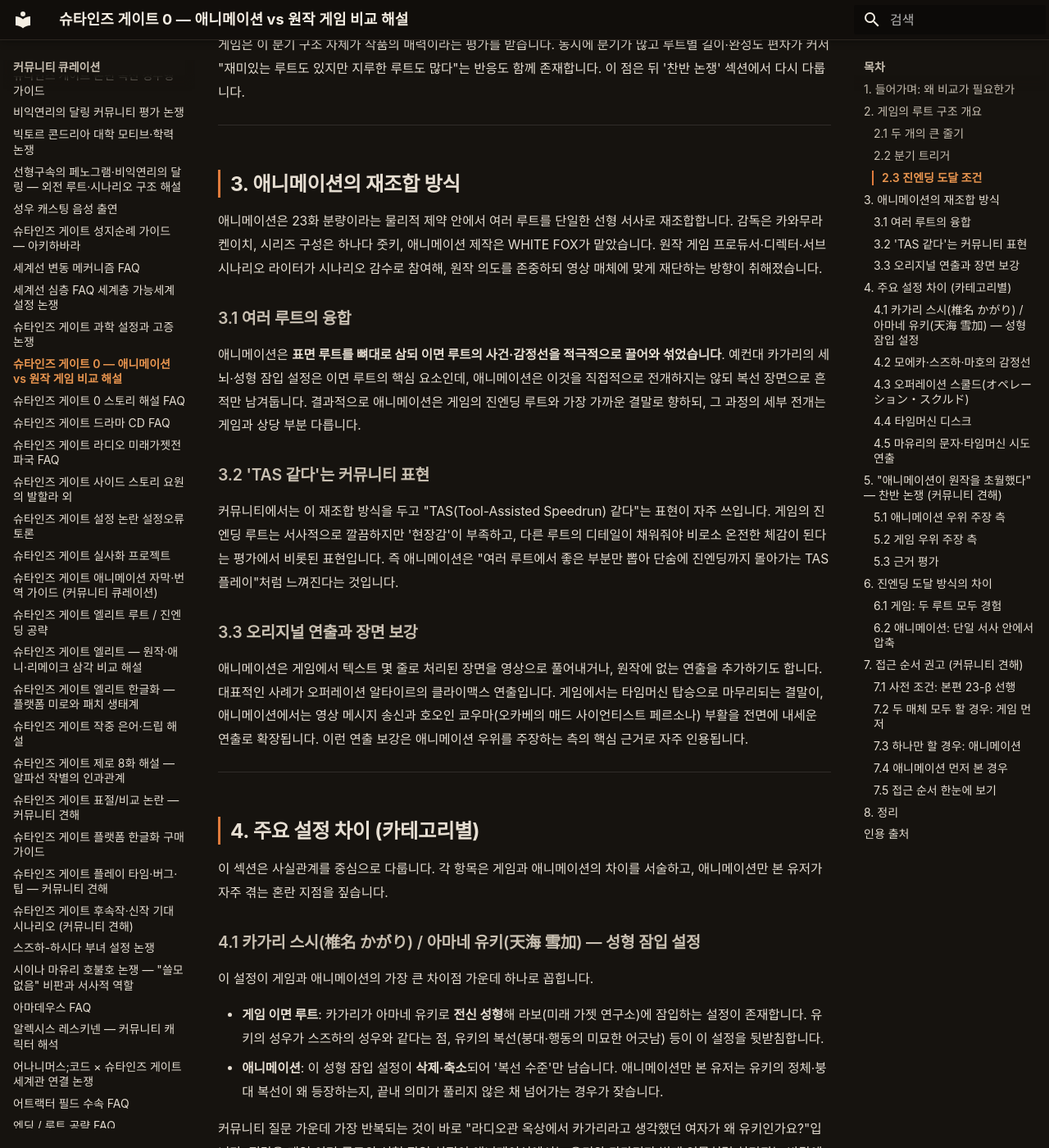
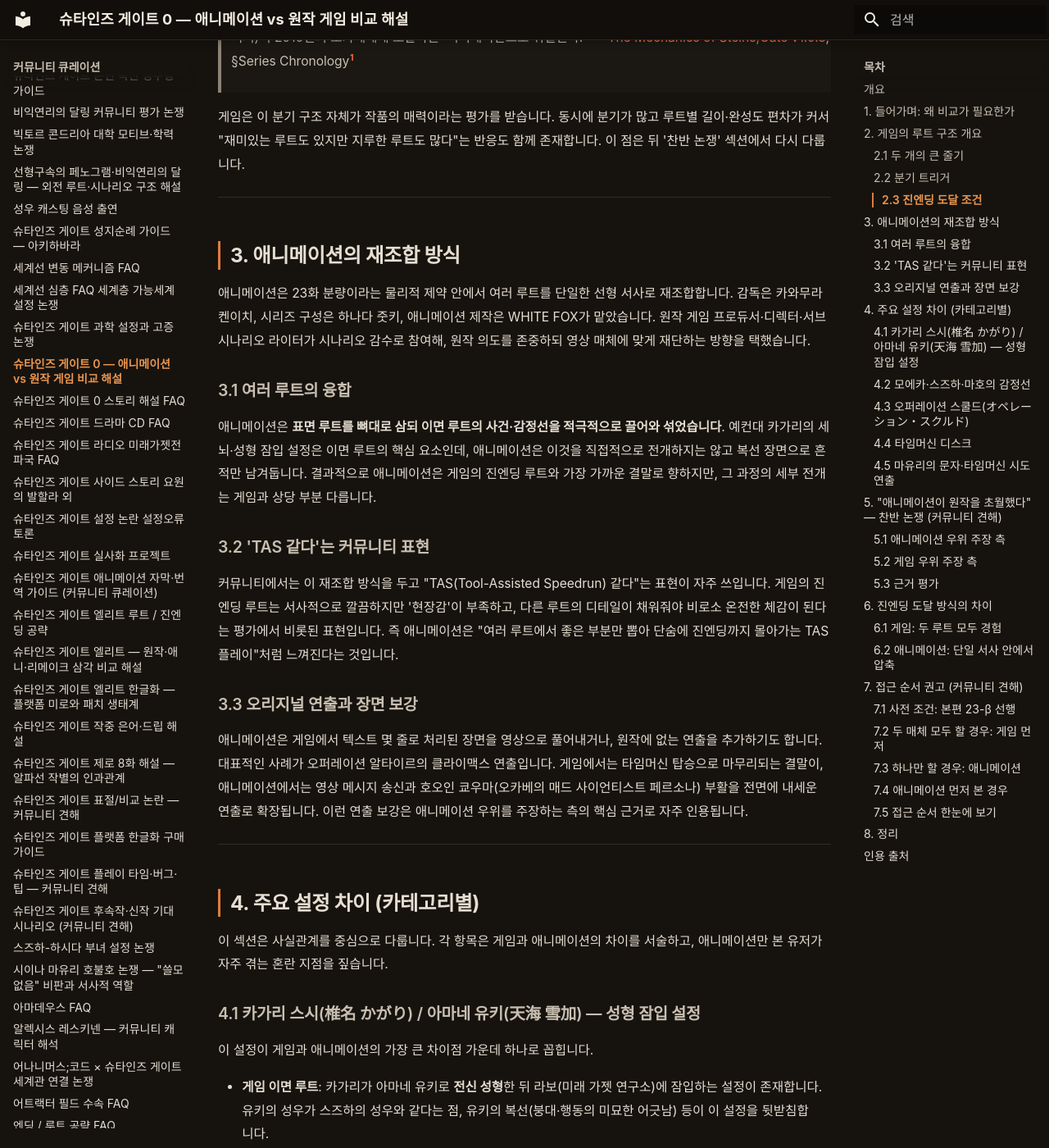
Before and after one commit to sgwiki/sgwiki.github.io, an MkDocs documentation site: the page built from wiki/커뮤니티-큐레이션/슈타게-제로-애니-게임-비교.md, in a window 1280 px wide and 1400 px high, scrolled down 2197 px. Shown: the whole window at 82% size. Built offline with MkDocs 1.6.1 and Material for MkDocs 9.7.7, drawn with Linux system fonts in a browser that asks for light colours; some web fonts are replaced; some of the changed text lies outside the part shown.

Commit message:
chore(wiki): 슈타게-제로-애니-게임-비교 정비 — frontmatter 스키마 통일(spoiler_level→spoiler)·런타임 마커 제거(candidate_id·run_id)·개요 섹션 추가·인물명 통일(모에카 키류→키류 모에카)·번역투 교정(취해졌습니다→택했습니다·-안되→-않고·-하되 2곳→-하지만)

```diff
--- a/wiki/커뮤니티-큐레이션/슈타게-제로-애니-게임-비교.md
+++ b/wiki/커뮤니티-큐레이션/슈타게-제로-애니-게임-비교.md
@@ -18,11 +16,13 @@
 
 # 슈타인즈 게이트 0 — 애니메이션 vs 원작 게임 비교 해설
 
+## 개요
+
 ## 1. 들어가며: 왜 비교가 필요한가
 
 슈타인즈 게이트 본편은 게임(2009)과 애니메이션(2011)이 서사 골격을 대체로 공유합니다. 진엔딩에 이르는 단일 경로를 애니메이션이 충실히 압축·재구성했기 때문에, 어느 쪽을 먼저 접하더라도 핵심 사건의 인과를 놓치지 않습니다.
 
-그러나 **Steins;Gate 0**(이하 '제로')은 상황이 다릅니다. 제로의 비주얼 노벨 게임(2015)은 크게 두 개의 줄기로 갈라지는 분기 구조를 갖추고 있고, 각 줄기 아래에 여러 서브 엔딩이 존재합니다. 반면 2018년에 방영된 TV 애니메이션은 이 다수의 루트를 단일한 선형 서사로 재조합했습니다. 결과적으로 두 매체는 같은 출발점에서 출발하되, **중반 이후의 사건 전개·설정·캐릭터 비중이 체감상 다릅니다**.
+그러나 **Steins;Gate 0**(이하 '제로')은 상황이 다릅니다. 제로의 비주얼 노벨 게임(2015)은 크게 두 개의 줄기로 갈라지는 분기 구조를 갖추고 있고, 각 줄기 아래에 여러 서브 엔딩이 존재합니다. 반면 2018년에 방영된 TV 애니메이션은 이 다수의 루트를 단일한 선형 서사로 재조합했습니다. 결과적으로 두 매체는 같은 출발점에서 출발하지만, **중반 이후의 사건 전개·설정·캐릭터 비중이 체감상 다릅니다**.
 
 이런 구조적 차이 때문에 커뮤니티에는 다음과 같은 질문이 고빈도로 반복됩니다.
 
@@ -63,11 +63,11 @@
 
 ## 3. 애니메이션의 재조합 방식
 
-애니메이션은 23화 분량이라는 물리적 제약 안에서 여러 루트를 단일한 선형 서사로 재조합합니다. 감독은 카와무라 켄이치, 시리즈 구성은 하나다 줏키, 애니메이션 제작은 WHITE FOX가 맡았습니다. 원작 게임 프로듀서·디렉터·서브 시나리오 라이터가 시나리오 감수로 참여해, 원작 의도를 존중하되 영상 매체에 맞게 재단하는 방향이 취해졌습니다.
+애니메이션은 23화 분량이라는 물리적 제약 안에서 여러 루트를 단일한 선형 서사로 재조합합니다. 감독은 카와무라 켄이치, 시리즈 구성은 하나다 줏키, 애니메이션 제작은 WHITE FOX가 맡았습니다. 원작 게임 프로듀서·디렉터·서브 시나리오 라이터가 시나리오 감수로 참여해, 원작 의도를 존중하되 영상 매체에 맞게 재단하는 방향을 택했습니다.
 
 ### 3.1 여러 루트의 융합
 
-애니메이션은 **표면 루트를 뼈대로 삼되 이면 루트의 사건·감정선을 적극적으로 끌어와 섞었습니다**. 예컨대 카가리의 세뇌·성형 잠입 설정은 이면 루트의 핵심 요소인데, 애니메이션은 이것을 직접적으로 전개하지는 않되 복선 장면으로 흔적만 남겨둡니다. 결과적으로 애니메이션은 게임의 진엔딩 루트와 가장 가까운 결말로 향하되, 그 과정의 세부 전개는 게임과 상당 부분 다릅니다.
+애니메이션은 **표면 루트를 뼈대로 삼되 이면 루트의 사건·감정선을 적극적으로 끌어와 섞었습니다**. 예컨대 카가리의 세뇌·성형 잠입 설정은 이면 루트의 핵심 요소인데, 애니메이션은 이것을 직접적으로 전개하지는 않고 복선 장면으로 흔적만 남겨둡니다. 결과적으로 애니메이션은 게임의 진엔딩 루트와 가장 가까운 결말로 향하지만, 그 과정의 세부 전개는 게임과 상당 부분 다릅니다.
 
 ### 3.2 'TAS 같다'는 커뮤니티 표현
 
@@ -87,16 +87,16 @@
 
 이 설정이 게임과 애니메이션의 가장 큰 차이점 가운데 하나로 꼽힙니다.
 
-- **게임 이면 루트**: 카가리가 아마네 유키로 **전신 성형**해 라보(미래 가젯 연구소)에 잠입하는 설정이 존재합니다. 유키의 성우가 스즈하의 성우와 같다는 점, 유키의 복선(붕대·행동의 미묘한 어긋남) 등이 이 설정을 뒷받침합니다.
+- **게임 이면 루트**: 카가리가 아마네 유키로 **전신 성형**한 뒤 라보(미래 가젯 연구소)에 잠입하는 설정이 존재합니다. 유키의 성우가 스즈하의 성우와 같다는 점, 유키의 복선(붕대·행동의 미묘한 어긋남) 등이 이 설정을 뒷받침합니다.
 - **애니메이션**: 이 성형 잠입 설정이 **삭제·축소**되어 '복선 수준'만 남습니다. 애니메이션만 본 유저는 유키의 정체·붕대 복선이 왜 등장하는지, 끝내 의미가 풀리지 않은 채 넘어가는 경우가 잦습니다.
 
 커뮤니티 질문 가운데 가장 반복되는 것이 바로 "라디오관 옥상에서 카가리라고 생각했던 여자가 왜 유키인가요?"입니다. 정답은 게임 이면 루트의 성형 잠입 설정이 애니메이션에서는 유키와 카가리가 별개 인물처럼 처리되는 바람에 발생한 서사적 간극 때문입니다. 게임을 경험한 유저들은 이 간극을 두고 "애니메이션이 두 루트를 섞는 과정에서 이면 루트의 카가리=유키 설정을 명시적으로 전개하지 못한 것"으로 설명합니다.
 
 ### 4.2 모에카·스즈하·마호의 감정선
 
-- **모에카 키류**: 게임에서는 모에카의 라운더 코드네임 'M4', 카가리에 의해 생명을 구해졌다는 설정 등이 보강됩니다. 다루의 은신처에서 마주치는 여성의 정체, 카가리가 모에카의 집에서 'M4'라고 부르는 장면 등이 애니메이션에서는 축약·생략됩니다.
+- **키류 모에카**: 게임에서는 모에카의 라운더 코드네임 'M4', 카가리에 의해 생명을 구해졌다는 설정 등이 보강됩니다. 다루의 은신처에서 마주치는 여성의 정체, 카가리가 모에카의 집에서 'M4'라고 부르는 장면 등이 애니메이션에서는 축약·생략됩니다.
 - **스즈하**: 게임에서는 스즈하가 카가리를 찾는 과정, 1998년 아키하바라에서 카가리와 떨어지는 과거사, 평화유지 부대와의 관계가 루트마다 깊이를 달리하여 다뤄집니다.
-- **히야조 마호**: 게임 표면 루트(존재증명의 오토마톤)에서는 마호가 주인공에 가까운 비중을 차지합니다. 오카베가 마호에게 크리스의 죽음을 고백하려 할 때, 애니메이션에서는 마호가 추측만 하지만 게임에서는 "더 말하지 않아도 된다"며 오카베의 고백을 막아주는 장면 등이 차이로 꼽힙니다.
+- **히야조 마호**: 게임 표면 루트(존재증명의 오토마톤)에서는 마호가 주인공에 가까운 비중을 차지합니다. 오카베가 마호에게 크리스의 죽음을 고백하려 할 때, 애니메이션에서는 마호가 추측만 하지만 게임에서는 "더 말하지 않아도 된다"며 오카베의 고백을 막아주는 장면 등이 대표적인 차이로 꼽힙니다.
 
 ### 4.3 오퍼레이션 스쿨드(オペレーション・スクルド)
 
```
Also changed, not shown: other parts of wiki/커뮤니티-큐레이션/슈타게-제로-애니-게임-비교.md (+1 -3 lines).
